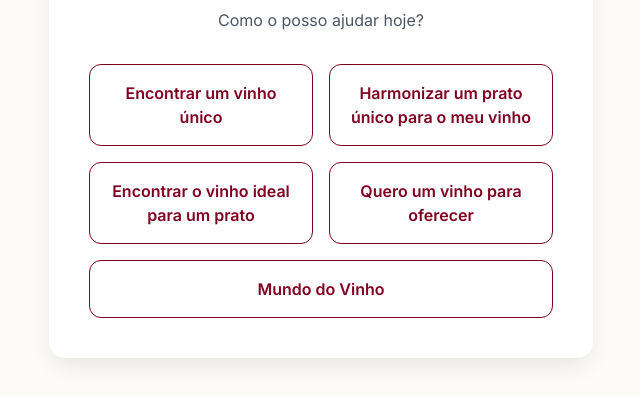
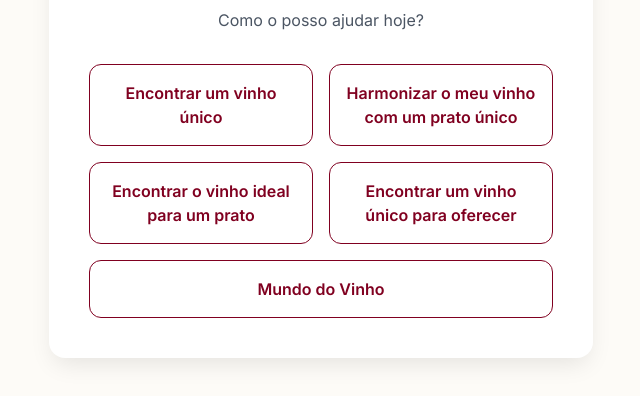
Before and after one commit to Santanae87/sommelier-digital, a plain HTML site: page index.html in a window 1280 px wide. Shown: the part 232-628 px from the top of the page, without its empty margins (319-959 px from the left). Drawn offline with nearby package versions, Linux system fonts and the light colour scheme.

Commit message:
Update index.html

```diff
--- a/index.html
+++ b/index.html
@@ -176,9 +176,9 @@
         <nav class="mt-4">
              <a href="#" class="menu-item block py-3 px-4 text-gray-700 hover:bg-gray-100 active" data-tab="welcome-view" data-lang-key="tab_home">Início</a>
             <a href="#" class="menu-item block py-3 px-4 text-gray-700 hover:bg-gray-100" data-tab="recommender-tab" data-lang-key="tab_recommender">Encontrar um vinho único</a>
-            <a href="#" class="menu-item block py-3 px-4 text-gray-700 hover:bg-gray-100" data-tab="harmonize-tab" data-lang-key="tab_harmonize">Harmonizar um prato único para o meu vinho</a>
+            <a href="#" class="menu-item block py-3 px-4 text-gray-700 hover:bg-gray-100" data-tab="harmonize-tab" data-lang-key="tab_harmonize">Harmonizar o meu vinho com um prato único</a>
             <a href="#" class="menu-item block py-3 px-4 text-gray-700 hover:bg-gray-100" data-tab="suggest-tab" data-lang-key="tab_suggest">Encontrar o vinho ideal para um prato</a>
-            <a href="#" class="menu-item block py-3 px-4 text-gray-700 hover:bg-gray-100" data-tab="offer-tab" data-lang-key="tab_offer">Quero um vinho para oferecer</a>
+            <a href="#" class="menu-item block py-3 px-4 text-gray-700 hover:bg-gray-100" data-tab="offer-tab" data-lang-key="tab_offer">Encontrar um vinho único para oferecer</a>
             <a href="#" class="menu-item block py-3 px-4 text-gray-700 hover:bg-gray-100" data-tab="learn-tab" data-lang-key="tab_learn">Mundo do Vinho</a>
         </nav>
     </div>
@@ -210,9 +210,9 @@
                      <p class="mt-4 text-gray-600" data-lang-key="welcome_subtitle">Como o posso ajudar hoje?</p>
                      <div class="mt-8 grid grid-cols-2 gap-4">
                         <button class="welcome-menu-btn" data-tab="recommender-tab" data-lang-key="tab_recommender">Encontrar um vinho único</button>
-                        <button class="welcome-menu-btn" data-tab="harmonize-tab" data-lang-key="tab_harmonize">Harmonizar um prato único para o meu vinho</button>
+                        <button class="welcome-menu-btn" data-tab="harmonize-tab" data-lang-key="tab_harmonize">Harmonizar o meu vinho com um prato único</button>
                         <button class="welcome-menu-btn" data-tab="suggest-tab" data-lang-key="tab_suggest">Encontrar o vinho ideal para um prato</button>
-                        <button class="welcome-menu-btn" data-tab="offer-tab" data-lang-key="tab_offer">Quero um vinho para oferecer</button>
+                        <button class="welcome-menu-btn" data-tab="offer-tab" data-lang-key="tab_offer">Encontrar um vinho único para oferecer</button>
                         <button class="welcome-menu-btn col-span-2" data-tab="learn-tab" data-lang-key="tab_learn">Mundo do Vinho</button>
                     </div>
                 </div>
@@ -574,9 +574,9 @@
                 welcome_subtitle: "Como o posso ajudar hoje?",
                 tab_home: "Início",
                 tab_recommender: "Encontrar um vinho único",
-                tab_harmonize: "Harmonizar um prato único para o meu vinho",
+                tab_harmonize: "Harmonizar o meu vinho com um prato único",
                 tab_suggest: "Encontrar o vinho ideal para um prato",
-                tab_offer: "Quero um vinho para oferecer",
+                tab_offer: "Encontrar um vinho único para oferecer",
                 tab_learn: "Mundo do Vinho",
                 tab_challenges: "Desafios",
                 tab_tasting_notes: "Degustação",
@@ -646,9 +646,9 @@
                 welcome_subtitle: "How can I help you today?",
                 tab_home: "Home",
                 tab_recommender: "Find a unique wine",
-                tab_harmonize: "Pair a unique dish with my wine",
+                tab_harmonize: "Pair my wine with a unique dish",
                 tab_suggest: "Find the ideal wine for a dish",
-                tab_offer: "I want a wine for a gift",
+                tab_offer: "Find a unique wine to gift",
                 tab_learn: "Wine World",
                 tab_challenges: "Challenges",
                 tab_tasting_notes: "Tasting",
```
